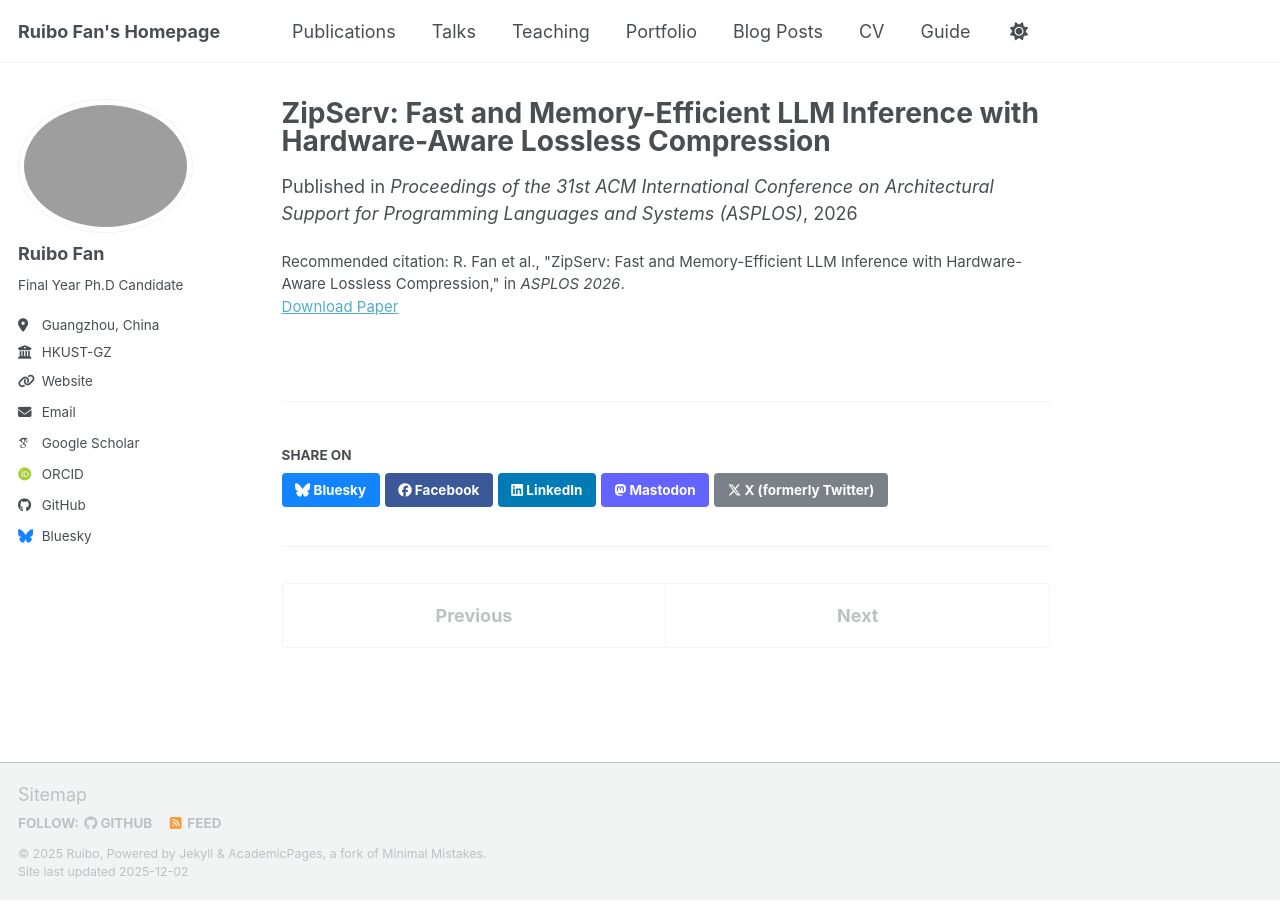
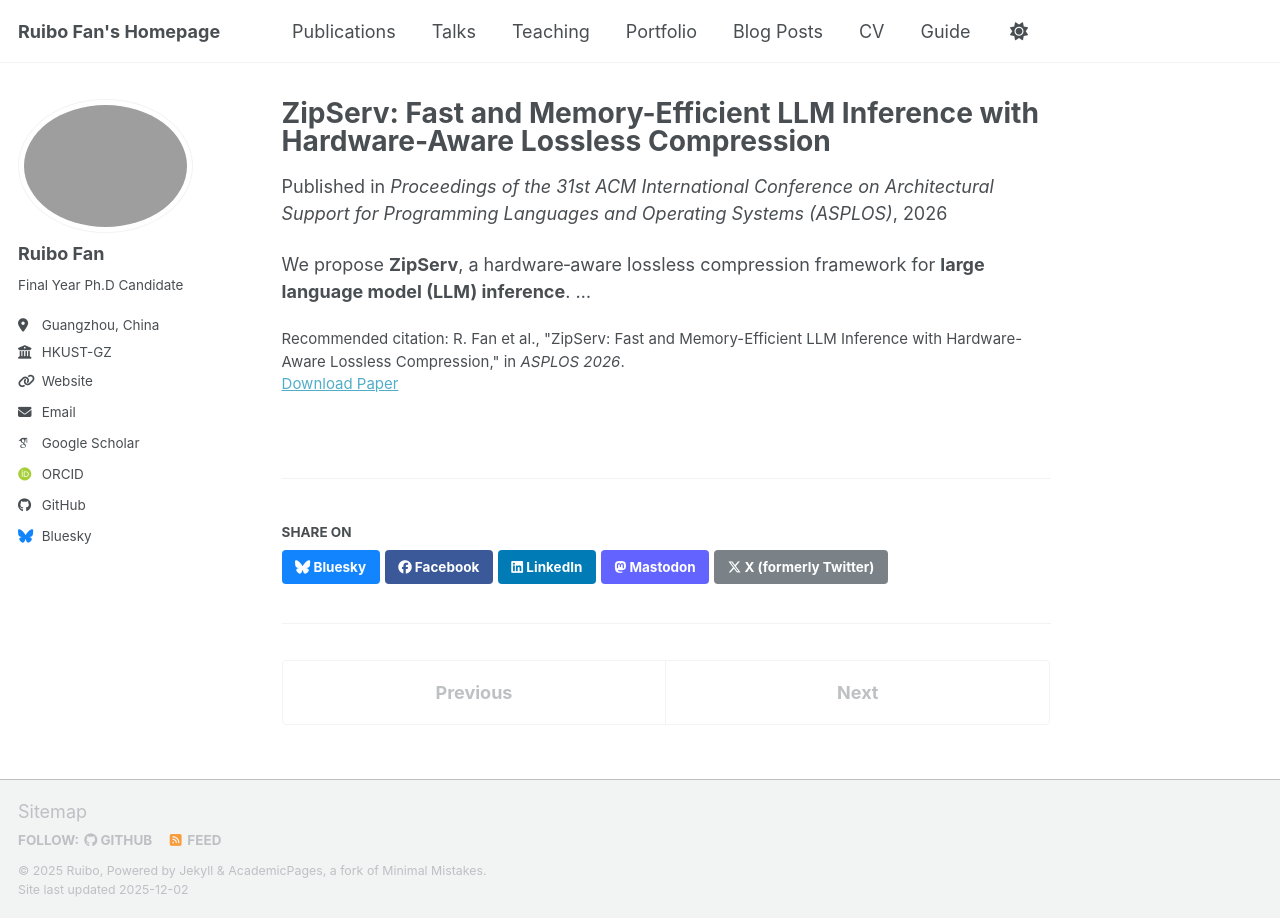
Before and after one commit to ruibo-fan/ruibo-fan.github.io, a Jekyll site: the page built from _publications/2025-06-08-paper-title-number-5.md, in a window 1280 px wide. Built offline with Jekyll 4.4.1, drawn with Linux system fonts in a browser that asks for light colours; some web fonts are replaced; a script bundle is joined from its source files by our own code; library files that are not in the unit come from our copies.

Commit message:
Update 2025-06-08-paper-title-number-5.md

```diff
--- a/_publications/2025-06-08-paper-title-number-5.md
+++ b/_publications/2025-06-08-paper-title-number-5.md
@@ -3,12 +3,14 @@ title: "ZipServ: Fast and Memory-Efficient LLM Inference with Hardware-Aware Los
 collection: publications
 permalink: /publication/zipserv-asplos26
 date: 2026-03-01
-venue: "Proceedings of the 31st ACM International Conference on Architectural Support for Programming Languages and Systems (ASPLOS)"
+venue: "Proceedings of the 31st ACM International Conference on Architectural Support for Programming Languages and Operating Systems (ASPLOS)"
 venue_short: "ASPLOS 2026"
 authors: "Ruibo Fan, et al."
 citation: "R. Fan et al., \"ZipServ: Fast and Memory-Efficient LLM Inference with Hardware-Aware Lossless Compression,\" in <i>ASPLOS 2026</i>."
 paperurl: "https://your-link-to-pdf-or-arxiv"
 codeurl: "https://your-link-to-code-repo"
 type: "conference"
-category: llm   # ← 这里改成一个简短 key
+category: manuscripts   # ← 改成和示例一样
 ---
+
+We propose **ZipServ**, a hardware‑aware lossless compression framework for **large language model (LLM) inference**. ...
```
